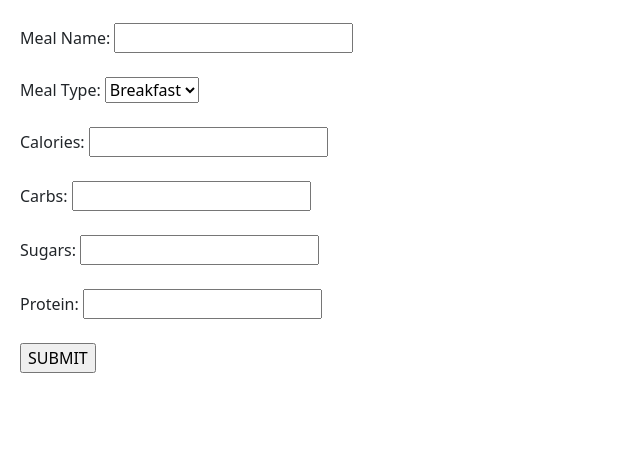
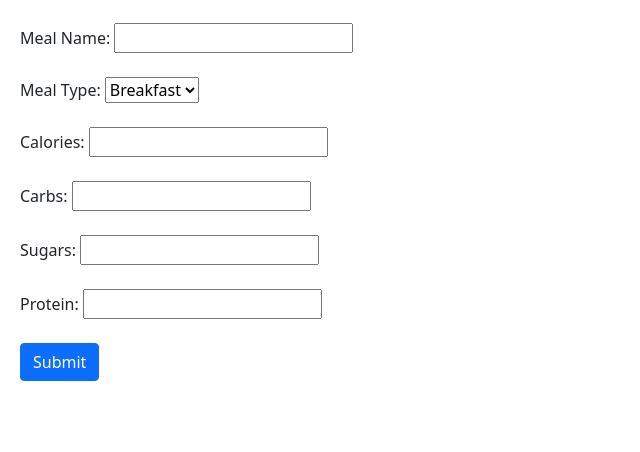
Before and after one commit to bradleypeterson/snakedenfitness, a Django app: page /diet/meal_form/ in a window 1280 px wide. Shown: the part 171-623 px from the top of the page, without its empty margins (0-640 px from the left). Run offline with Django 3.2, Linux system fonts and the light colour scheme; parts of the project's set-up code (start-up, migrations or seed data) failed here and were passed over; some libraries are stand-ins or nearby versions.

Commit message:
Fixed things that were merged in from main branch

```diff
--- a/snakedenfitness/diet/forms.py
+++ b/snakedenfitness/diet/forms.py
@@ -1,4 +1,5 @@
 from django import forms
+
 
 class MealForm(forms.Form):
     MEAL_TYPES = [
--- a/snakedenfitness/diet/models.py
+++ b/snakedenfitness/diet/models.py
@@ -44,7 +44,6 @@
         ('snack', 'Snack'),
     ]
 
-    # TODO: user_id FK
     name = models.CharField(max_length=100)
     meal_type = models.CharField(max_length=50, choices=MEAL_TYPES)
     calories = models.IntegerField()
--- a/snakedenfitness/diet/templates/diet/meal_form.html
+++ b/snakedenfitness/diet/templates/diet/meal_form.html
@@ -21,7 +21,7 @@
         <br>
         <div>Protein: {{ form.protein }}</div>
         <br>
-        <input type="submit" value="SUBMIT">
+        <button class="btn btn-primary" type="submit">Submit</button>
     </div>
 </form>
 
--- a/snakedenfitness/diet/views.py
+++ b/snakedenfitness/diet/views.py
@@ -6,11 +6,14 @@
 from .forms import MealForm
 from .models import Meal
 
+
 def diet_home(request):
     return render(request, 'diet/diet_home.html', {})
 
+
 def dietitian_home(request):
     return render(request, 'diet/dietitian_home.html', {})
+
 
 def meal_form(request):
     # if this is a POST request we need to process the form data
@@ -37,6 +40,7 @@
 
     return render(request, 'diet/meal_form.html', {'form': form})
 
+
 def update_profile(request, user_id):
     user = User.objects.get(pk=user_id)
     user.profile.bio = 'Lorem ipsum dolor sit amet, consectetur adipisicing elit...'
```
Also changed, not shown: snakedenfitness/db.sqlite3, snakedenfitness/users/migrations/0001_initial.py (added), snakedenfitness/users/migrations/0003_remove_profile_id_alter_profile_user.py (deleted).
